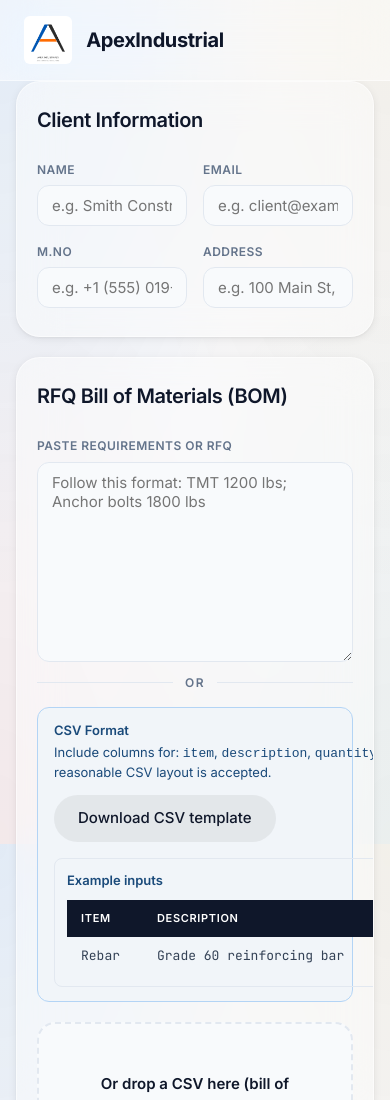
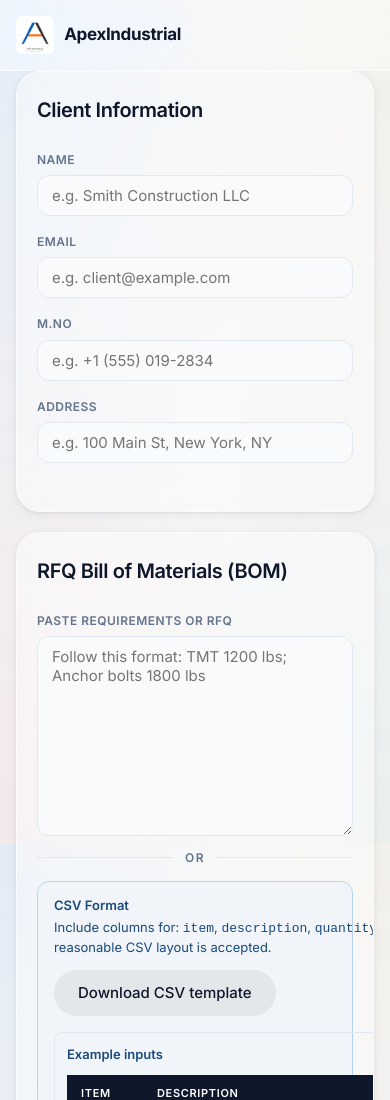
Before and after one commit to jaivarshanv/quotation_v1, a website with bundled scripts: page index.html in a window 390 px wide. Shown: the top 1100 px of the page. Built offline with nearby package versions, Linux system fonts and the light colour scheme; no server answers.

Commit message:
Implement mobile responsiveness enhancements across nav logo, form grid, and meta grid drawers

```diff
--- a/css/components.css
+++ b/css/components.css
@@ -402,6 +402,15 @@
 
 @media (max-width: 860px) { .form-grid { grid-template-columns: repeat(2,1fr); } }
 @media (max-width: 580px) { .form-grid { grid-template-columns: 1fr; } }
+
+.form-grid-2 {
+  display: grid;
+  grid-template-columns: 1fr 1fr;
+  gap: 16px;
+  margin-bottom: 20px;
+}
+
+@media (max-width: 600px) { .form-grid-2 { grid-template-columns: 1fr; } }
 
 .span-2 { grid-column: span 2; }
 .span-3 { grid-column: span 3; }
@@ -1020,3 +1029,22 @@ select.form-control {
 }
 
 .animate-fadeUp { animation: fadeUp var(--t-slow) both; }
+
+/* Mobile Navigation Bar Overrides */
+@media (max-width: 480px) {
+  .nav-inner {
+    padding: 0 16px;
+    height: 70px;
+  }
+  .nav-logo {
+    font-size: 17px;
+  }
+  .nav-logo-img {
+    height: 38px;
+    margin-right: 10px;
+  }
+  .nav-badge {
+    font-size: 10px;
+    padding: 2px 8px;
+  }
+}
--- a/index.html
+++ b/index.html
@@ -85,7 +85,7 @@
       </div>
       <div class="card-body">
         <form id="clientForm" onsubmit="generateQuote(); return false;">
-          <div style="display: grid; grid-template-columns: 1fr 1fr; gap: 16px;">
+          <div class="form-grid-2">
             <div class="form-group">
               <label class="form-label">Name</label>
               <input class="form-control" type="text" id="clientName" placeholder="e.g. Smith Construction LLC"
```
Also changed, not shown: history.html (+1 -1 lines).
